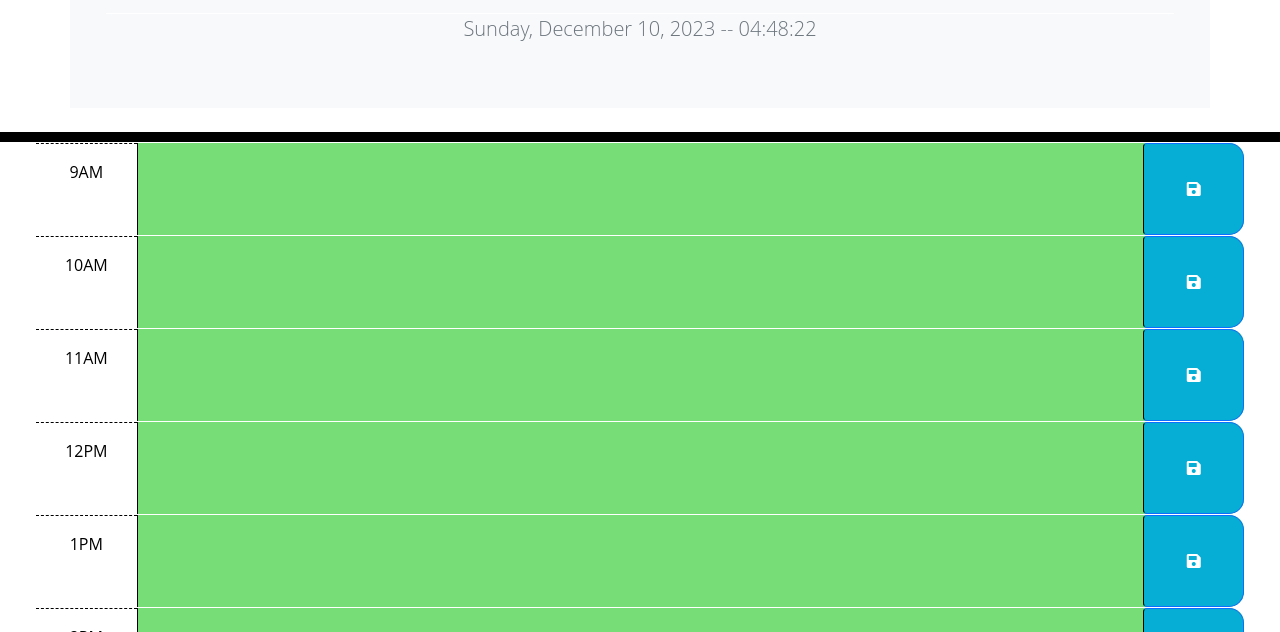
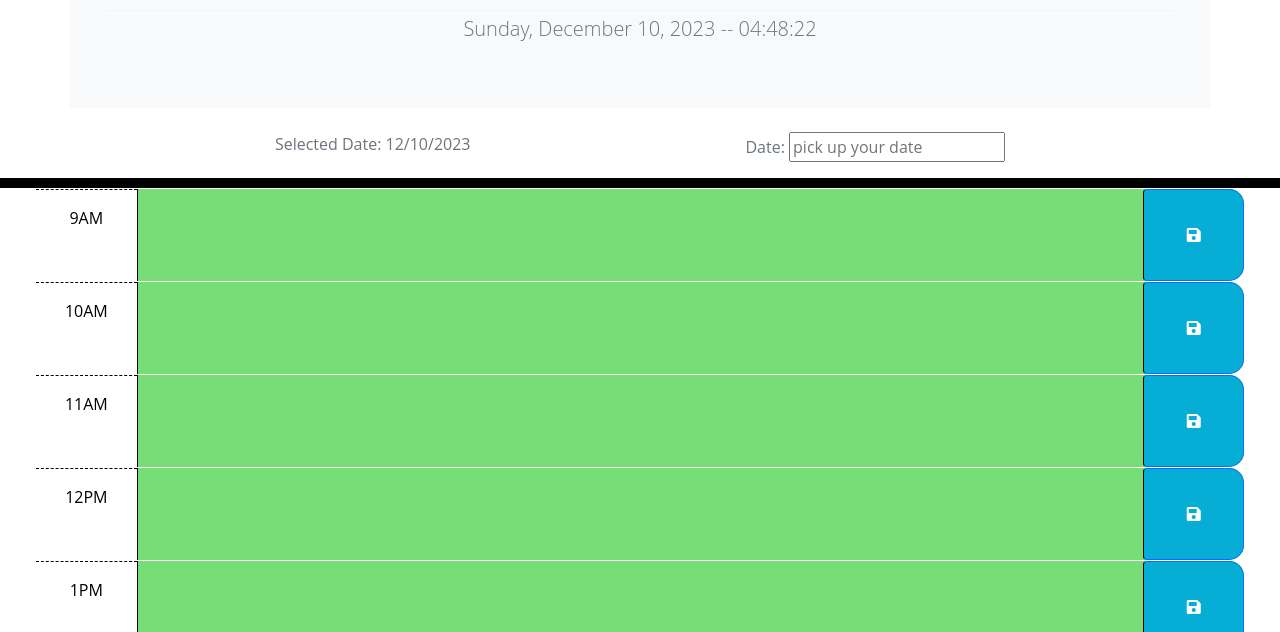
Before and after one commit to Jason897571/raccoon-time-manager, a plain HTML site: page index.html in a window 1280 px wide. Shown: the part 168-800 px from the top of the page. Drawn offline with nearby package versions, Linux system fonts and the light colour scheme.

Commit message:
added date picker

```diff
--- a/Assets/script.js
+++ b/Assets/script.js
@@ -157,4 +157,18 @@ $(function () {
     let current_time = dayjs().format('dddd, MMMM D, YYYY -- HH:mm:ss');
     current_day_element.text(current_time);
   }, 1000);
+
+
+  // add a date picker
+  $( "#datepicker" ).datepicker();
+  // Show selected date
+  let current_date = $("#selected-date")
+  let date_picker = $("#datepicker")
+
+  current_date.text("Selected Date: " + dayjs().format("MM/DD/YYYY"))
+  date_picker.on("change", function(){
+    current_date.text("Selected Date: " + date_picker.val())
+  })
+
+
 });
--- a/index.html
+++ b/index.html
@@ -20,6 +20,7 @@
       href="https://fonts.googleapis.com/css2?family=Fira+Sans:wght@400;700&display=swap"
       rel="stylesheet"
     />
+    <link rel="stylesheet" href="//code.jquery.com/ui/1.13.2/themes/base/jquery-ui.css">
     <link rel="stylesheet" href="./Assets/style.css" />
     <title>Work Day Scheduler</title>
   </head>
@@ -30,6 +31,12 @@
       <p class="lead row justify-content-center">A simple calendar app for scheduling your work day</p>
       <p id="currentDay" class="lead row justify-content-center"></p>
     </header>
+
+    <!-- date picker -->
+    <div class="d-flex justify-content-evenly">
+      <p id="selected-date">Selected Date: 2023-12-09</p>
+      <p>Date: <input type="text" id="datepicker" placeholder="pick up your date"></p>
+    </div>
     <div class="container-fluid px-5 block-container"></div>
 
     <footer>
@@ -58,6 +65,7 @@
 
     <script src="https://cdn.jsdelivr.net/npm/bootstrap@5.1.3/dist/js/bootstrap.bundle.min.js"></script>
     <script src="https://cdnjs.cloudflare.com/ajax/libs/jquery/3.2.1/jquery.min.js"></script>
+    <script src="https://code.jquery.com/ui/1.13.2/jquery-ui.js"></script>
     <script src="https://cdn.jsdelivr.net/npm/dayjs@1.11.3/dayjs.min.js"
     integrity="sha256-iu/zLUB+QgISXBLCW/mcDi/rnf4m4uEDO0wauy76x7U="
     crossorigin="anonymous"></script>
```
